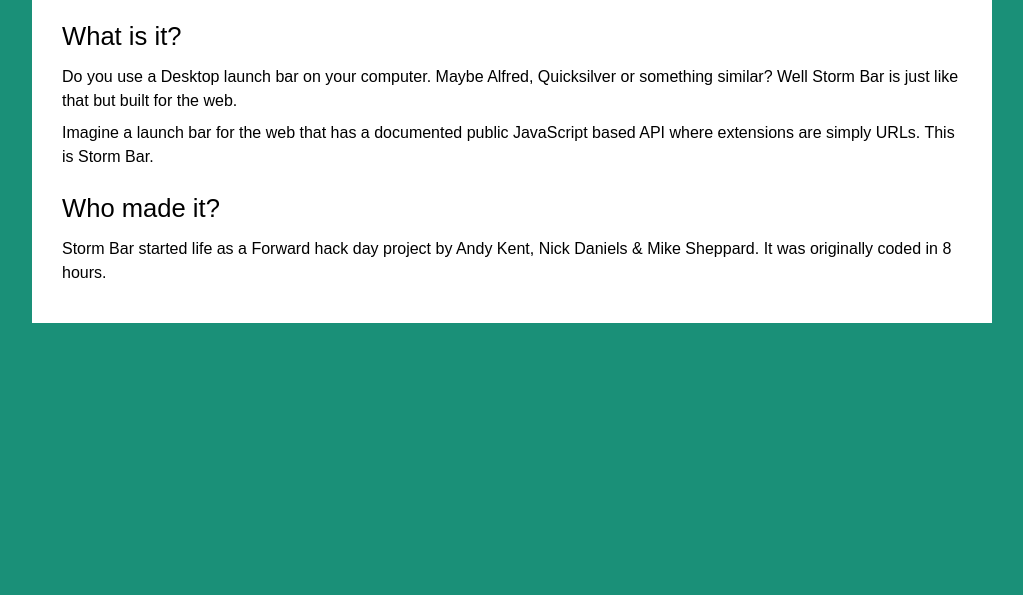
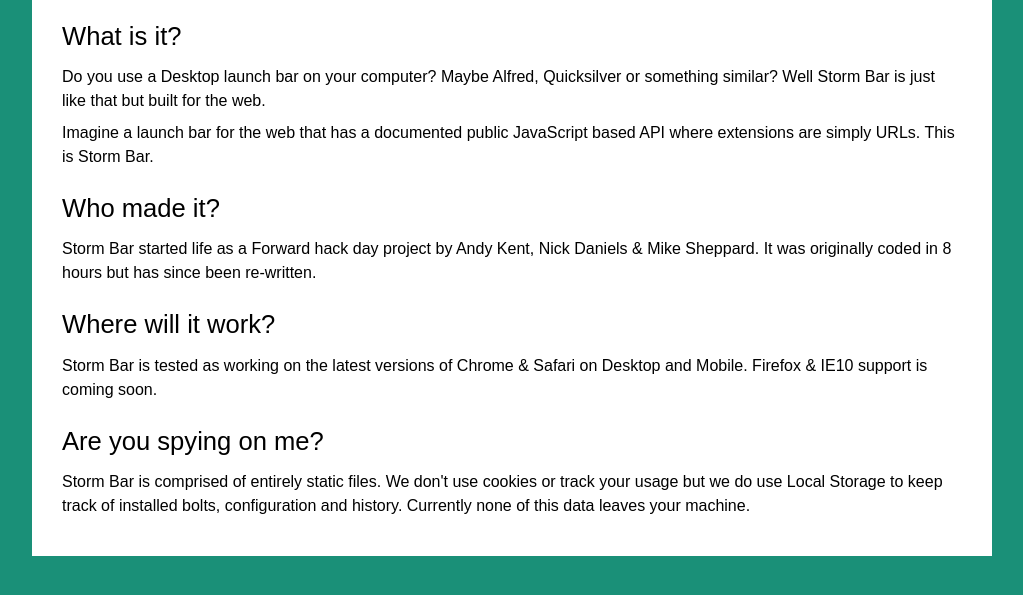
Before and after one commit to stormbar/stormbar, a website: page www/about.html in a window 1280 px wide. Shown: the part 171-766 px from the top of the page, without its empty margins (128-1151 px from the left). Drawn offline with Linux system fonts and the light colour scheme; a web font is replaced by a local one.

Commit message:
about text

```diff
--- a/www/about.html
+++ b/www/about.html
@@ -9,11 +9,17 @@
   <h1>About Storm Bar</h1>
 
   <h2>What is it?</h2>
-  <p>Do you use a Desktop launch bar on your computer. Maybe Alfred, Quicksilver or something similar? Well Storm Bar is just like that but built for the web.</p>
+  <p>Do you use a Desktop launch bar on your computer? Maybe Alfred, Quicksilver or something similar? Well Storm Bar is just like that but built for the web.</p>
   <p>Imagine a launch bar for the web that has a documented public JavaScript based API where extensions are simply URLs. This is Storm Bar.</p>
 
   <h2>Who made it?</h2>
-  <p>Storm Bar started life as a Forward hack day project by Andy Kent, Nick Daniels &amp; Mike Sheppard. It was originally coded in 8 hours.</p>
+  <p>Storm Bar started life as a Forward hack day project by Andy Kent, Nick Daniels &amp; Mike Sheppard. It was originally coded in 8 hours but has since been re-written.</p>
+
+  <h2>Where will it work?</h2>
+  <p>Storm Bar is tested as working on the latest versions of Chrome & Safari on Desktop and Mobile. Firefox & IE10 support is coming soon.</p>
+
+  <h2>Are you spying on me?</h2>
+  <p>Storm Bar is comprised of entirely static files. We don't use cookies or track your usage but we do use Local Storage to keep track of installed bolts, configuration and history. Currently none of this data leaves your machine.</p>
 
 </div>
 </body>
```
